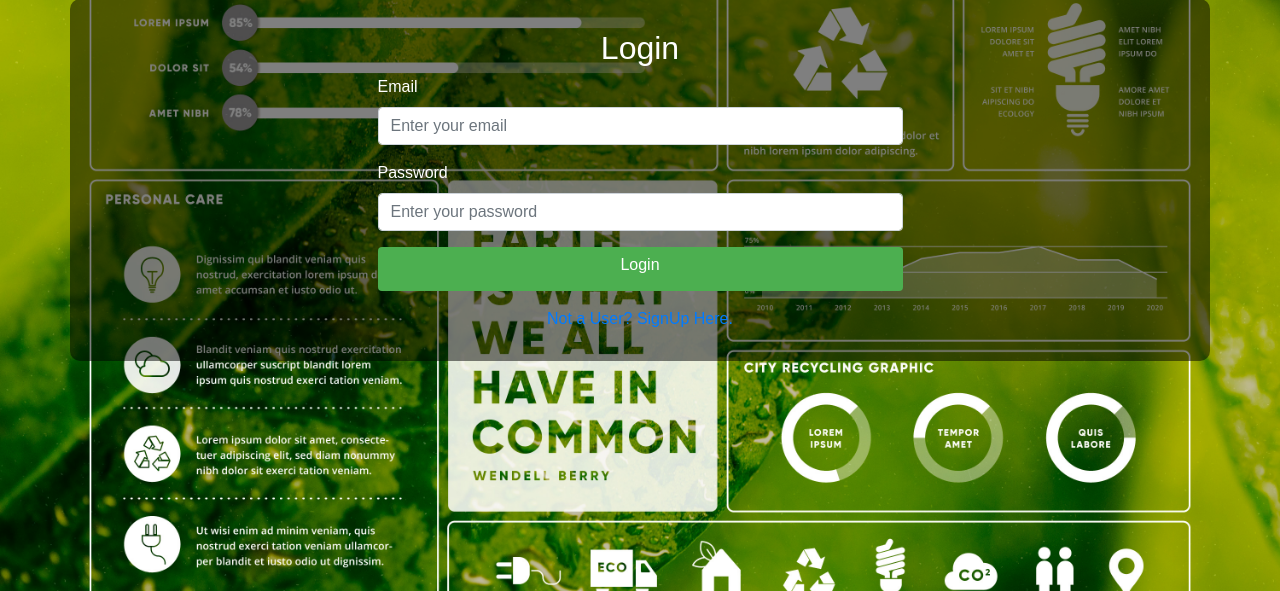
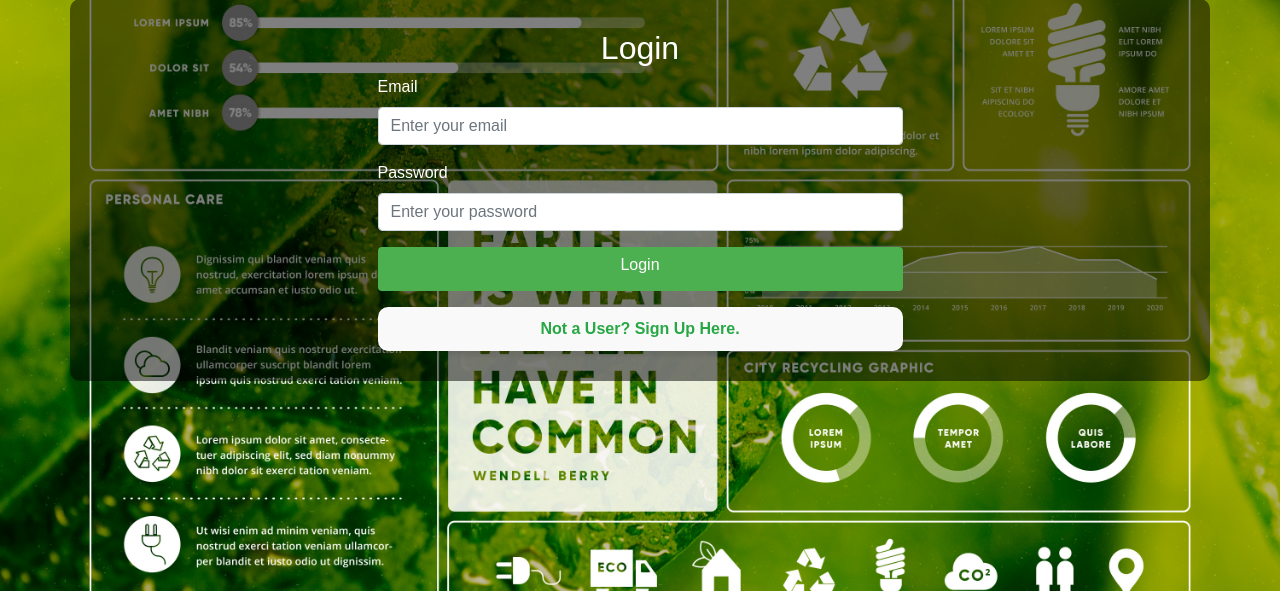
Before and after one commit to Haroldke13/carbon-foortprint, a Flask app: page /login in a window 1280 px wide. Shown: the part 111-702 px from the top of the page. Run offline with Flask 3, Linux system fonts and the light colour scheme; some libraries are stand-ins or nearby versions.

Commit message:
Update login.html

```diff
--- a/app/templates/login.html
+++ b/app/templates/login.html
@@ -36,9 +36,12 @@
             </div>
         </form>
 
-        <div class="text-center mt-2">
-            <a href="{{ url_for('main.register') }}">Not a User? SignUp Here.</a>
+        <div style="text-align: center; margin-top: 10px; padding: 10px; background-color: #f9f9f9; border-radius: 10px; box-shadow: 0 4px 6px rgba(0, 0, 0, 0.1);">
+            <a href="{{ url_for('main.register') }}" style="text-decoration: none; color: #28a745; font-size: 16px; font-weight: bold;">
+                Not a User? Sign Up Here.
+            </a>
         </div>
+
     </div>
 
     {% if form.email.errors %}
```
